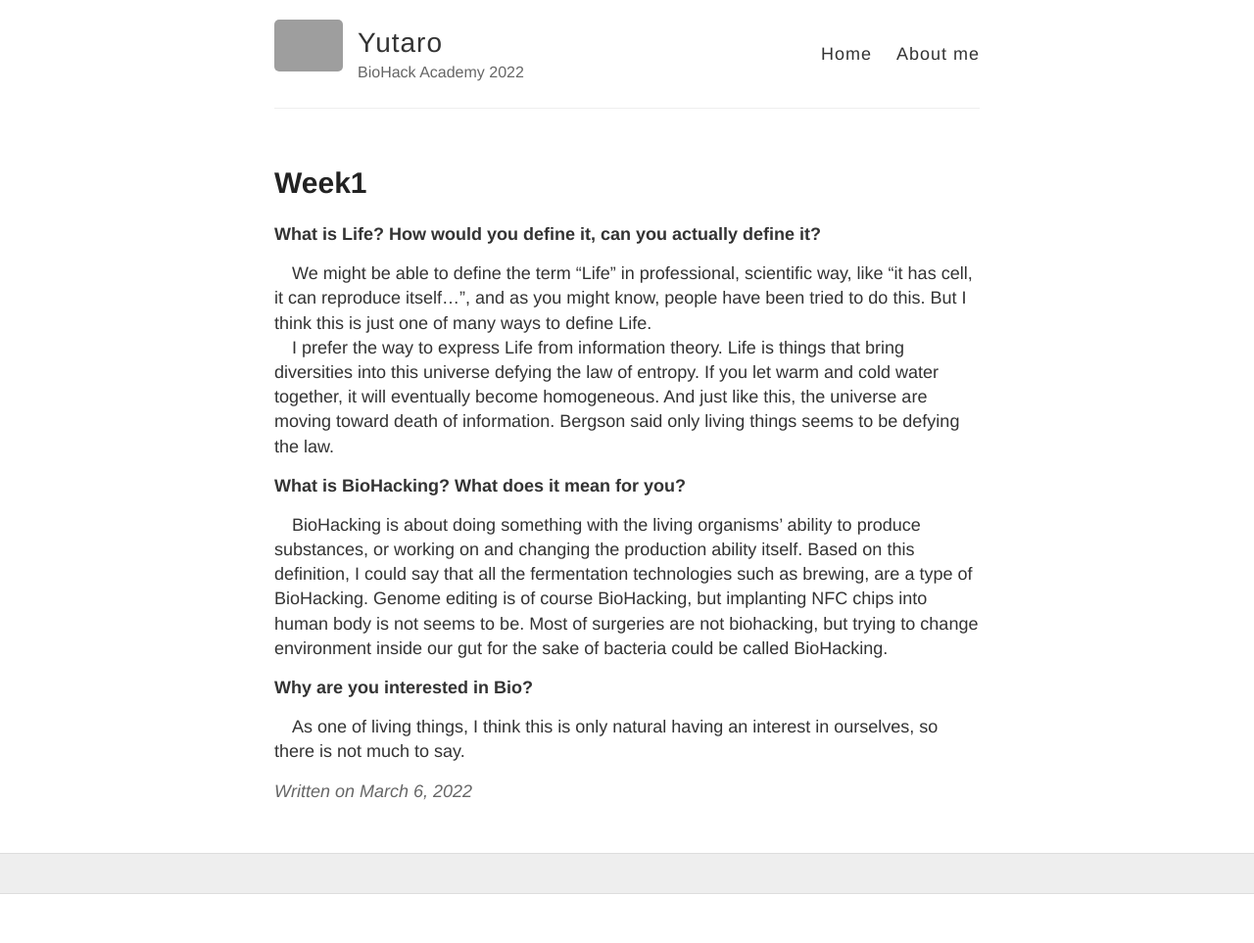
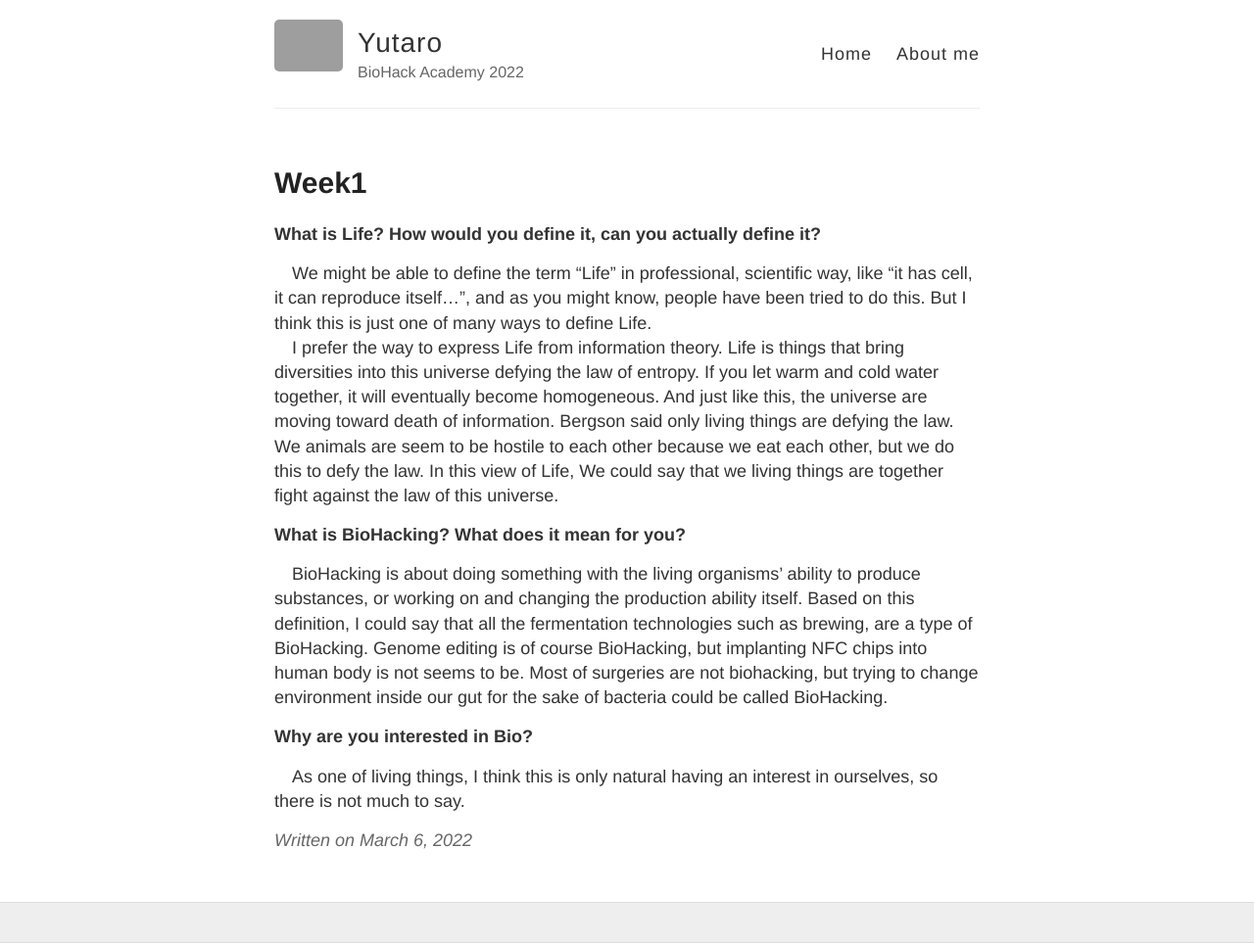
Before and after one commit to ytr0221/ytr0221.github.io, a Jekyll site: the page built from _posts/2022-3-06-Week1.md, in a window 1280 px wide. Shown: the whole page at 98% size. Built offline with Jekyll 4.4.1, drawn with Linux system fonts in a browser that asks for light colours; before the commit the page ends 913 px from its top, so only the background shows below that; grey boxes are pictures that could not be loaded.

Commit message:
Update 2022-3-06-Week1.md

```diff
--- a/_posts/2022-3-06-Week1.md
+++ b/_posts/2022-3-06-Week1.md
@@ -5,7 +5,7 @@ layout: post
 **What is Life? How would you define it, can you actually define it?**
 
 　We might be able to define the term “Life” in professional, scientific way, like “it has cell, it can reproduce itself...”, and as you might know, people have been tried to do this. But I think this is just one of many ways to define Life.
-　I prefer the way to express Life from information theory. Life is things that bring diversities into this universe defying the law of entropy. If you let warm and cold water together, it will eventually become homogeneous. And just like this, the universe are moving toward death of information. Bergson said only living things seems to be defying the law.
+　I prefer the way to express Life from information theory. Life is things that bring diversities into this universe defying the law of entropy. If you let warm and cold water together, it will eventually become homogeneous. And just like this, the universe are moving toward death of information. Bergson said only living things are defying the law. We animals are seem to be hostile to each other because we eat each other, but we do this to defy the law. In this view of Life, We could say that we living things are together fight against the law of this universe.
 
 
 
```
